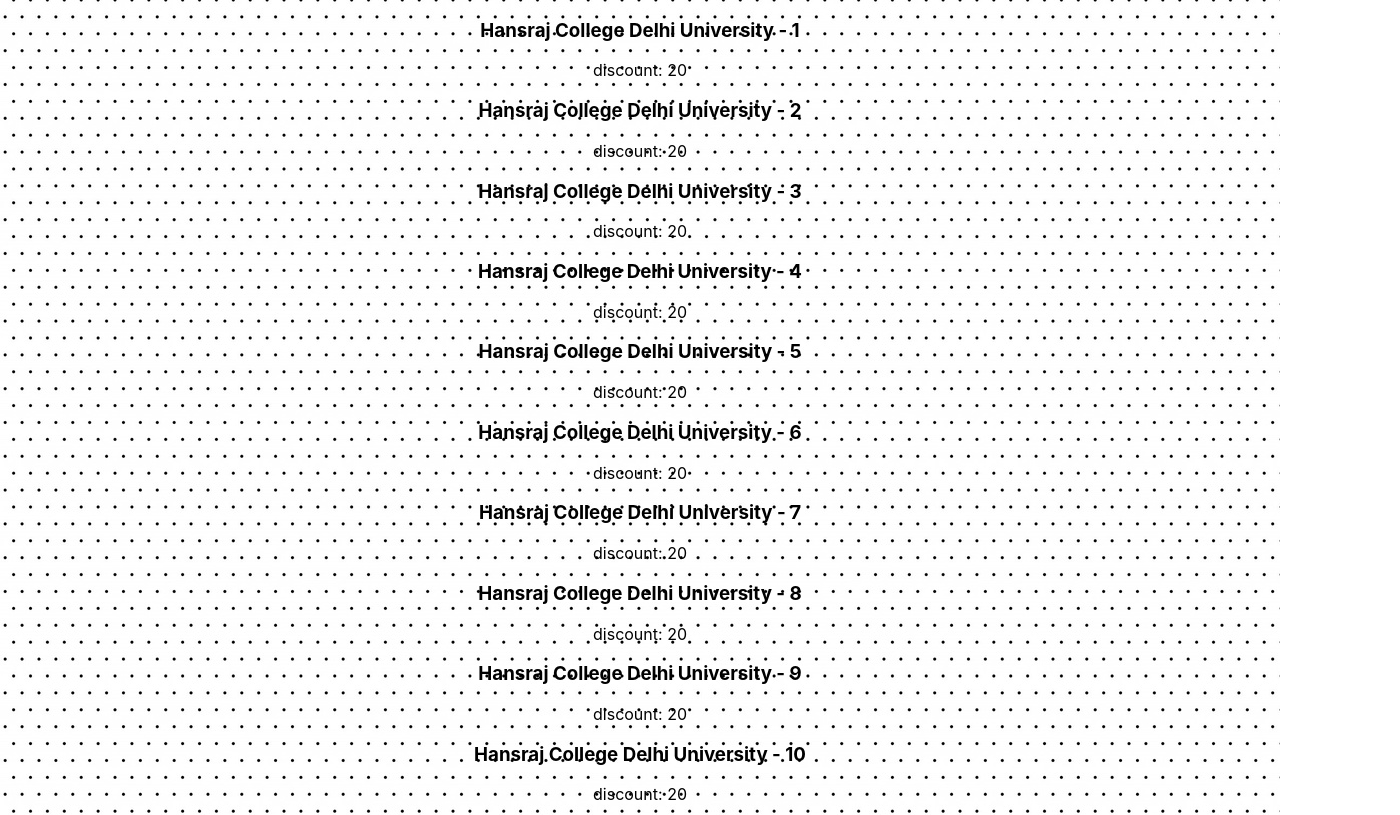
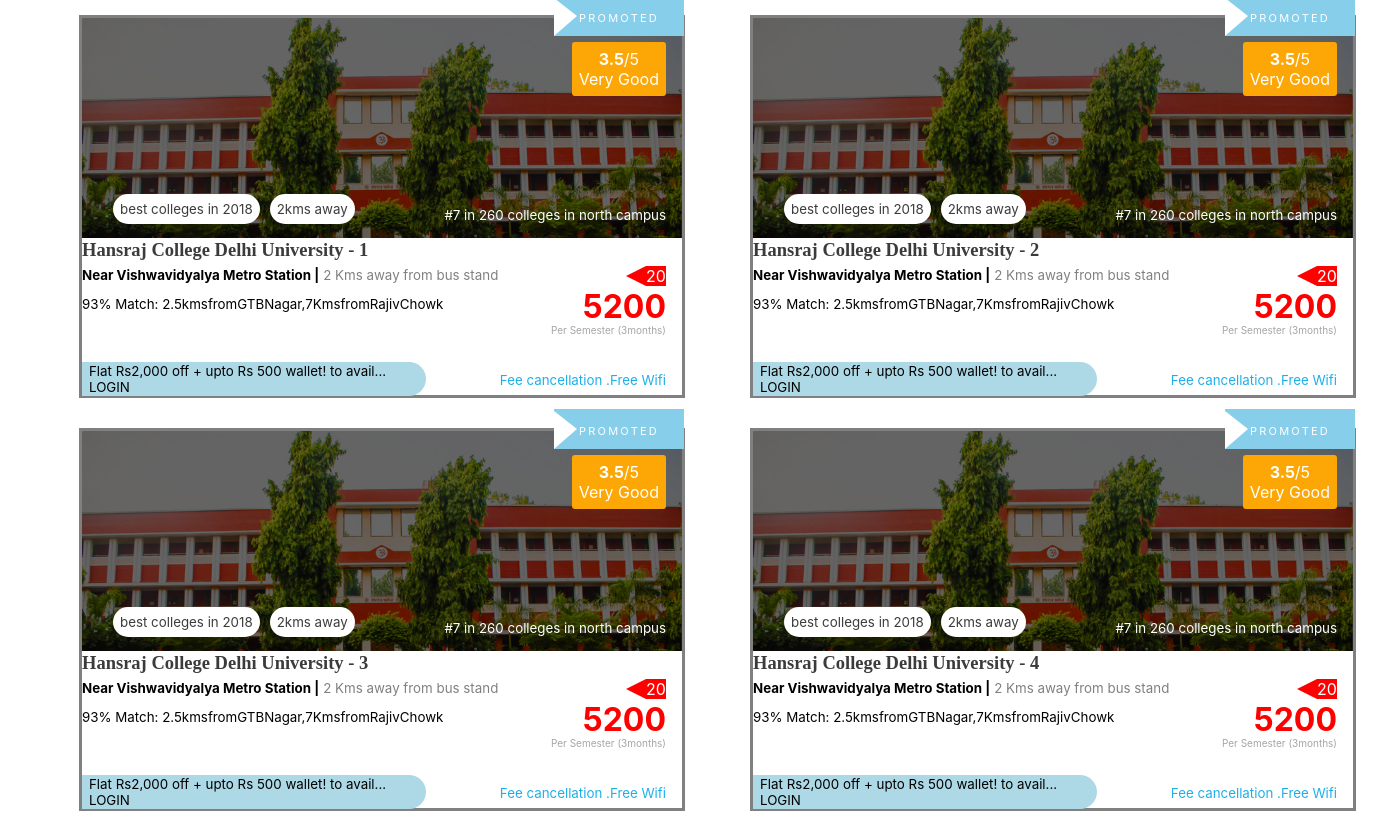
Before and after one commit to msharma55578/college-dunia, a React (Create React App) app: page / in a window 1280 px wide. Shown: the top 815 px of the page, 1400 px wide, since content can reach past the window. Built offline with nearby package versions, Linux system fonts and the light colour scheme.

Commit message:
first final commit

```diff
--- a/src/App.js
+++ b/src/App.js
@@ -3,12 +3,13 @@
 import './App.css';
 import MainPage from "./components/MainPage"
 import Trial from "./components/trial"
-
+import Trial_hai from "./components/trial_hai"
 function App() {
   return (
     <div className="App">
       {/* <MainPage/> */}
       <Trial/>
+      {/* <Trial_hai/> */}
     </div>
   );
 }
--- a/src/components/Main.css
+++ b/src/components/Main.css
@@ -1,14 +1,209 @@
-.layer{
-  width: 1200px;
-  height:1100;
-  background-color:#ffffff;
+.layer {
+  width: 1400px;
+  height: 1100px;
+  background-color: #ffffff;
   margin: auto;
 }
-.card_box{
-  background: url("../images/college_02.jpg");
-  width: 428px;
+.card {
+  /* background: url("../images/college_02.jpg");  */
+  width: 600px;
+  height: 377px;
+  display: inline-block;
+  border:solid gray;
+  margin: 15px;
+  margin-left: 50px;
+  /* position: relative;
+  text-align: center;
+   */
+}
+.imagestyle {
+  width: 600px;
   height: 220px;
-  display: inline-block;
-  border-style: solid;
-  margin: 20px;
+  filter: brightness(40%);
+  position: relative;
 }
+.container1 {
+  position: relative;
+  text-align: center;
+  color: white;
+}
+.top-right {
+  position: absolute;
+  top: 24px;
+  right: 16px;
+  background-color:rgb(253, 167, 7);
+  padding:7px;
+  border-radius: 3px;
+}
+.bottom-right {
+  position: absolute;
+  bottom: 19px;
+  right: 16px;
+  font-size:smaller;
+}
+.bottom-left {
+  position: absolute;
+  bottom: 25px;
+  left: 21px;
+  font-size: smaller;
+  color: #000;
+  /* display: inline-block; */
+}
+.tagstyle1
+{
+  background-color: white;
+  display: inline;
+  margin:10px;
+  color:rgba(0, 0, 0, 0.767);
+  border-radius: 20px;
+  padding:7px;
+}
+.tagstyle2
+{
+  background-color:white;
+  display: inline;
+  color:rgba(0, 0, 0, 0.767);
+  border-radius: 20px;
+  padding: 7px;
+}
+.container{
+  margin-left:20px;
+  position: relative;
+  text-align: center;
+}
+.bottom-left2 {
+  /* position:absolute; */
+  margin-top:50px;
+  background-color: lightblue;
+  font-size:smaller;
+  text-align:left;
+  width: 330px;
+  padding:1px 7px;
+  border-top-right-radius:20px;
+  border-bottom-right-radius:20px;
+  margin-left: 0px ;
+  /* float: left; */
+}
+.heading{
+  width:400px;
+  height: 17px;
+  font-family: DINPro;
+  font-size: 18.5px;
+  font-weight: bold;
+  font-stretch: normal;
+  font-style: normal;
+  line-height: 0.97;
+  letter-spacing: normal;
+  text-align:left;
+  color:rgba(0, 0, 0, 0.767);
+  margin: 0px;
+}
+.near1{
+  font-weight: bold;
+  font-size:smaller;
+  display:inline;
+  margin-right: 4px;
+  color: #000;
+}
+.near2{
+  /* font-weight: bold; */
+  font-size:smaller;
+  display: inline;
+  color:gray;
+}
+.container {
+  margin-left: 0px;
+}
+.parmot{
+  width: 130px;
+  height: 25px;
+  box-sizing: content-box;
+  padding-top: 15px;
+  position: relative;
+  background:skyblue;
+  color: white;
+  font-size: 11px;
+  letter-spacing: 0.2em;
+  text-align: center;
+  text-transform: uppercase;
+}
+.parmot::after{
+content: "";
+  position: absolute;
+  left: 0;
+  bottom: 0;
+  width: 0;
+  height: 0;
+  border-bottom: 20px solid transparent;
+  border-left: 23px solid;
+  /* 55px solid transparent; */
+  border-top: 18px solid transparent;
+}
+.top-right1
+{
+  position: absolute;
+  top: -22px;
+  right: -2px;
+}
+.nearmain{
+  text-align: left;
+  margin-top:5px;
+}
+.bottom-right2{
+
+  font-size:smaller;
+  position: absolute;
+  bottom: 8px;
+  right: 16px;
+  color:rgb(30, 175, 233);
+
+}
+.bottom-right3{
+  font-size:x-small;
+  position: absolute;
+  bottom: 60px;
+  right: 16px;
+  color: rgb(167, 165, 165);
+
+}
+.bottom-right4{
+  font-size:x-small;
+  position: absolute;
+  bottom: 70px;
+  right: 16px;
+  color: red;
+  font-size: xx-large;
+  font-weight: bolder;
+
+}
+.bottom-right5{
+  position: absolute;
+  bottom: 110px;
+  right: 16px;
+  color:white;
+
+}
+.famous{
+  text-align: left;
+  margin-top:12px;
+  font-size: smaller;
+}
+.penta{
+  background: red;
+      display: inline-block;
+      height: 20px;
+      margin-left: 50px;
+      margin-top: 55px;
+      position: relative;
+      width: 20px;
+}
+.penta::before{
+      border-bottom:10px solid transparent;
+      border-top: 10px solid transparent;
+      border-right: 20px solid red;
+      content: "";
+      height: 0;
+      right: 20px;
+      position: absolute;
+      top: 0px;
+}
--- a/src/components/trial.jsx
+++ b/src/components/trial.jsx
@@ -1,42 +1,115 @@
 import React, { Component } from "react";
 import jfile from "./colleges.json";
+import "./Main.css"
+import imageclg from "../images/college_02.jpg";
 export default class MainPage extends Component {
   constructor() {
     super();
-    this.state={
-      colleges:[]
-    }
-
+    this.state = {
+      colleges: [],
+    };
   }
 
-  componentDidMount(){
+  componentDidMount() {
     this.ten_college();
   }
 
   ten_college = () => {
+    this.getColleges(0,10);
+  };
+  // window.onscroll = function(ev) {
+  //   if ((window.innerHeight + window.pageYOffset) >= document.body.offsetHeight) {
+  //       alert("you're at the bottom of the page");
+  //   }
+  //};
+  getEmphasizedString=(str,word)=>{
+    let emphasized=[];
+    let stringWords=str.split(" ");
+    for(let i=0;i<stringWords.length;i++){
+      let currentWord=stringWords[i];
+      if(currentWord===word){
+        emphasized.push({
+          word:currentWord,
+          bold:true
+        })
+      }
+      else{
+        emphasized.push({
+          word:currentWord,
+          bold:false
+        })
+      }
+    }
+    return emphasized
+  }
+
+  getColleges(offset, limit) {
+    let dataArray = [];
+
+    for (let i = offset; i < offset+limit; i++) {
+      let current = jfile.colleges[i];
+      dataArray.push(current);
+
+    }
     this.setState({
-      colleges:jfile.colleges
-    })
-  };
-
+      colleges: dataArray,
+    });
+  }
   render() {
     // console.log(jfile);
     // const post = jfile.colleges;
     console.log(this.state);
     return (
       <>
+       <div className="layer">
+    {this.state.colleges&&this.state.colleges.map((details) => {
+    let landmarkstring=this.getEmphasizedString(details.famous_nearest_places)
+      return (
+        <>
+        {/* // <div>
+        //   Colleges in North India
+        // </div> */}
+        <div class="card">
+         <div className="container1">
+         <img src={imageclg} className="imagestyle"/>
+         <div class="bottom-right">#{details.ranking}</div>
+         <div className="top-right1">
+         <div className="parmot">PROMOTED</div>
+         </div>
+         <div className="top-right">
+         <div className="rating"><b>3.5</b>/5</div>
+         <div className="remark">{details.rating_remarks}</div>
+         </div>
+         <div className="bottom-left">
+           <div className="tagstyle1">{details.tags[0]}</div>
+           <div className="tagstyle2">{details.tags[1]}</div>
 
-    {this.state.colleges&&this.state.colleges.map((details) => {
-
-      return (
-        <div>
-          <h3>{details.college_name}</h3>
-          <p>discount: {details.discount}</p>
+         </div>
+         </div>
+         <div className="container">
+         <h4 className="heading">{details.college_name}</h4>
+         <div className="nearmain">
+         <div className="near1">{details.nearest_place[0]} |</div>
+         <div className="near2">{details.nearest_place[1]}</div>
+         </div>
+         <div className="famous">93% Match: {landmarkstring.map(str=>{
+           return str.bold?<b>{str.word}</b>:<span>{str.word}</span>
+         })}  </div>
+         <div className="bottom-left2">{details.offertext}</div>
+         <div className="bottom-right2">{details.amenties[0]} .{details.amenties[1]} </div>
+         <div className="bottom-right3">{details.fees_cycle}</div>
+         <div className="bottom-right4">{details.discounted_fees}</div>
+         <div className="bottom-right5">
+         <div className="penta">20</div>
+         </div>
         </div>
+        </div>
+        </>
       );
     })}
         {/* <h1>{jfile.colleges[0].college_name}</h1> */}
         {/* <h1>{post[0].college_name}</h1> */}
+        </div>
       </>
     );
   }
--- a/src/index.css
+++ b/src/index.css
@@ -5,7 +5,7 @@
     sans-serif;
   -webkit-font-smoothing: antialiased;
   -moz-osx-font-smoothing: grayscale;
-  background: url("./back.jpg");
+  /* background: url("./back.jpg"); */
   /* background-size: cover;  */
 
 }
```
Also changed, not shown: 1 other file (tests, documents, lock files or other folders).
